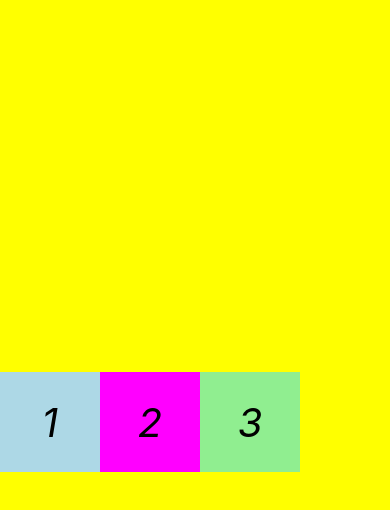
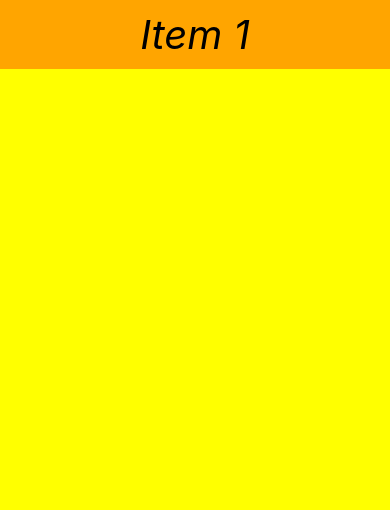
Before and after one commit to codingscode/reactnative_from_zero_to_hero, a React Native app in the folder rntour/: screen / in a window 390 px wide. Shown: the top 510 px of the page. Built offline with nearby package versions, Linux system fonts and the light colour scheme.

Commit message:
parte 25

```diff
--- a/rntour/App.js
+++ b/rntour/App.js
@@ -1,30 +1,28 @@
 
 import React, { useState } from 'react'
-import { Button, StyleSheet, Text, View } from 'react-native'
+import { StyleSheet, Text, View } from 'react-native'
 
 
 
 
 function App() {
-   const [name, setName] = useState('Style Test')
+   const [Items, setItems] = useState([
+      { key: 1, item: 'Item 1' },
+      { key: 2, item: 'Item 2' },
+      { key: 3, item: 'Item 3' },
+      { key: 4, item: 'Item 4' },
+      { key: 5, item: 'Item 5' },
+      { key: 6, item: 'Item 6' },
+      { key: 7, item: 'Item 7' },
+      { key: 8, item: 'Item 8' }
+   ])
 
-
-   const onPressHandler = () => {
-      setName('STyle Test is Done!')
-   }
 
    return (
       <View style={styles.body} >
-         <View style={styles.view1} >
-            <Text style={styles.text} >1</Text>
+         <View style={styles.item} >
+            <Text style={styles.text} >Item 1</Text>
          </View>
-         <View style={styles.view2} >
-            <Text style={styles.text} >2</Text>
-         </View>
-         <View style={styles.view3} >
-            <Text style={styles.text} >3</Text>
-         </View>
-
       </View>
    )
 }
@@ -32,10 +30,13 @@ function App() {
 const styles = StyleSheet.create({
    body: {
       flex: 1,
-      flexDirection: 'row', // column
+      flexDirection: 'column',
       backgroundColor: 'yellow',
-      alignItems: 'center',
-      justifyContent: 'flex-start', //space-between, flex-end, center, space-around
+   },
+   item: {
+      backgroundColor: 'orange',
+      justifyContent: 'center',
+      alignItems: 'center'
    },
    view1: {
       width: 100,
```
